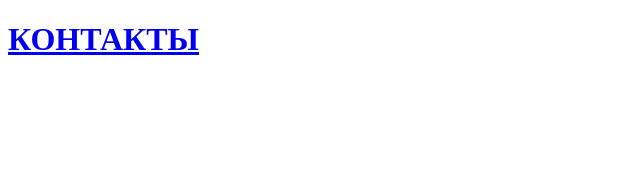
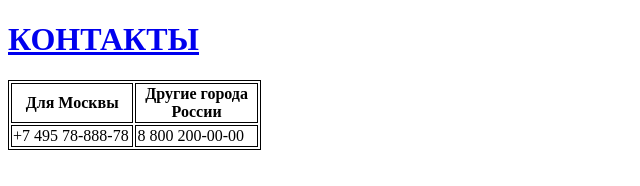
Before and after one commit to anasbahdanava/Anastasiya-Bahdanava, a plain HTML site: page home/03. HTML. Ссылки/additional/sections/about/sub-sections/contacts.html in a window 1280 px wide. Shown: the whole page, without its empty margins (0-640 px from the left). Drawn offline with Linux system fonts and the light colour scheme.

Commit message:
VERSION3

```diff
--- a/home/03. HTML. Ссылки/additional/sections/about/sub-sections/contacts.html
+++ b/home/03. HTML. Ссылки/additional/sections/about/sub-sections/contacts.html
@@ -4,10 +4,32 @@
     <meta charset="UTF-8">
     <meta name="viewport" content="width=device-width, initial-scale=1.0">
     <title>Document</title>
+    <style>
+        table,
+        th,
+        td {
+            border: 1px solid black;
+            width: 20%;
+            table-layout: fixed;
+        }
+    </style>
 </head>
 <body>
 
     <h1><a href="../aboutus.html">КОНТАКТЫ</a></h1>
+    <table>
+        <tr>
+        <th>Для Москвы</th>
+        <th>Другие города России</td>
+    </tr>
 
+    <tr>
+
+        <td>+7 495 78-888-78</td>
+        <td>8 800 200-00-00
+
+        </td>
+    </tr>
+    </table>
 </body>
 </html>
```
Also changed, not shown: home/03. HTML. Ссылки/additional/sections/about/aboutus.html (+4 -0 lines), home/03. HTML. Ссылки/additional/sections/about/sub-sections/navigation.html (+6 -1 lines), home/03. HTML. Ссылки/additional/sections/catalog/catalog.html (+4 -1 lines), home/03. HTML. Ссылки/additional/sections/catalog/sub-sections/season1.html (+2 -0 lines), home/03. HTML. Ссылки/additional/sections/catalog/sub-sections/season2.html (+1 -0 lines), home/03. HTML. Ссылки/additional/sections/main/sub-sections/news.html (+1 -1 lines), home/03. HTML. Ссылки/additional/sections/promotions/promotions.html (+6 -0 lines), home/03. HTML. Ссылки/additional/sections/promotions/sub-sections/current.html (+2 -1 lines), home/03. HTML. Ссылки/additional/sections/promotions/sub-sections/past.html (+1 -0 lines).
